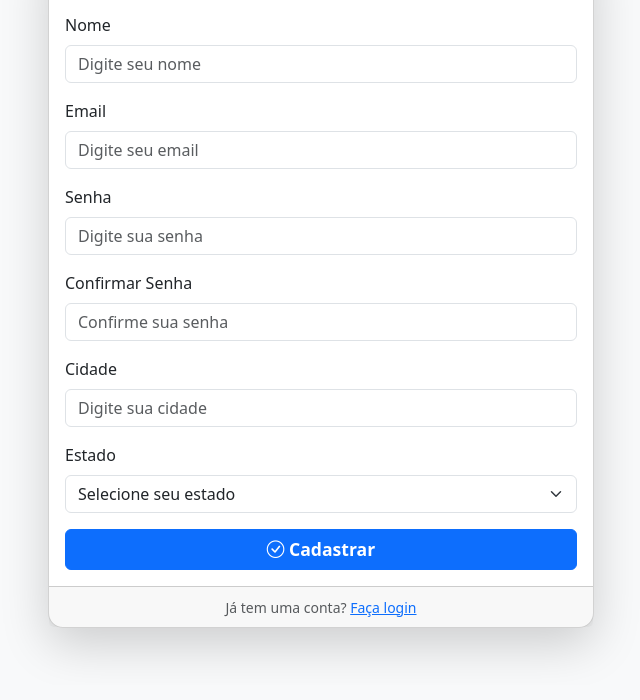
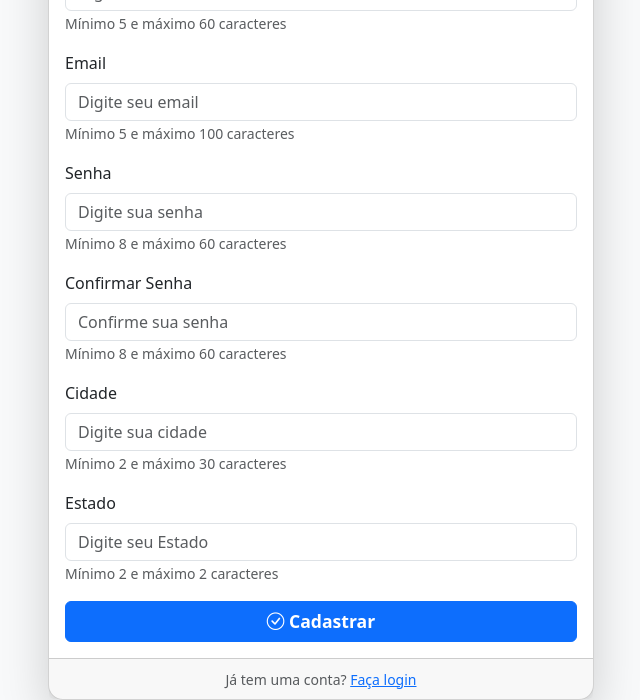
Before and after one commit to guilherme-costa14/tela-de-cadastro, a website: page index.html in a window 1280 px wide. Shown: the part 115-815 px from the top of the page, without its empty margins (319-959 px from the left). Drawn offline with nearby package versions, Linux system fonts and the light colour scheme.

Commit message:
Small
Colocando os smalls embaixo dos campos para especificar as condições

```diff
--- a/index.html
+++ b/index.html
@@ -23,33 +23,40 @@
                             <div class="mb-3">
                                 <label for="nome" class="form-label">Nome</label>
                                 <input type="text" class="form-control" id="nome" placeholder="Digite seu nome" required>
+                                <small class="text-muted">Mínimo 5 e máximo 60 caracteres</small>
                             </div>
                             <div class="mb-3">
                                 <label for="email" class="form-label">Email</label>
                                 <input type="email" class="form-control" id="email" placeholder="Digite seu email" required>
+                                <small class="text-muted">Mínimo 5 e máximo 100 caracteres</small>
                             </div>
                             <div class="mb-3">
                                 <label for="senha" class="form-label">Senha</label>
                                 <input type="password" class="form-control" id="senha" placeholder="Digite sua senha" required>
+                                <small class="text-muted">Mínimo 8 e máximo 60 caracteres</small>
                             </div>
                             <div class="mb-3">
                                 <label for="confirmarSenha" class="form-label">Confirmar Senha</label>
                                 <input type="password" class="form-control" id="confirmarSenha" placeholder="Confirme sua senha" required>
+                                <small class="text-muted">Mínimo 8 e máximo 60 caracteres</small>
                             </div>
                             <div class="mb-3">
                                 <label for="cidade" class="form-label">Cidade</label>
                                 <input type="text" class="form-control" id="cidade" placeholder="Digite sua cidade" required>
+                                <small class="text-muted">Mínimo 2 e máximo 30 caracteres</small>
                             </div>
                             <div class="mb-3">
                                 <label for="estado" class="form-label">Estado</label>
-                                <select class="form-select" id="estado" required>
+                                <input type="text" class="form-control" id="estado" placeholder="Digite seu Estado" required>
+                                <small class="text-muted">Mínimo 2 e máximo 2 caracteres</small>
+                                <!-- <select class="form-select" id="estado" required>
                                     <option value="" disabled selected>Selecione seu estado</option>
                                     <option value="SP">São Paulo</option>
                                     <option value="RJ">Rio de Janeiro</option>
                                     <option value="MG">Minas Gerais</option>
                                     <option value="RS">Rio Grande do Sul</option>
                                     <option value="BA">Bahia</option>
-                                </select>
+                                </select> -->
                             </div>
                             <div class="d-grid">
                                 <button type="submit" class="btn btn-primary">
```
Also changed, not shown: style.css (line endings or trailing spaces).
